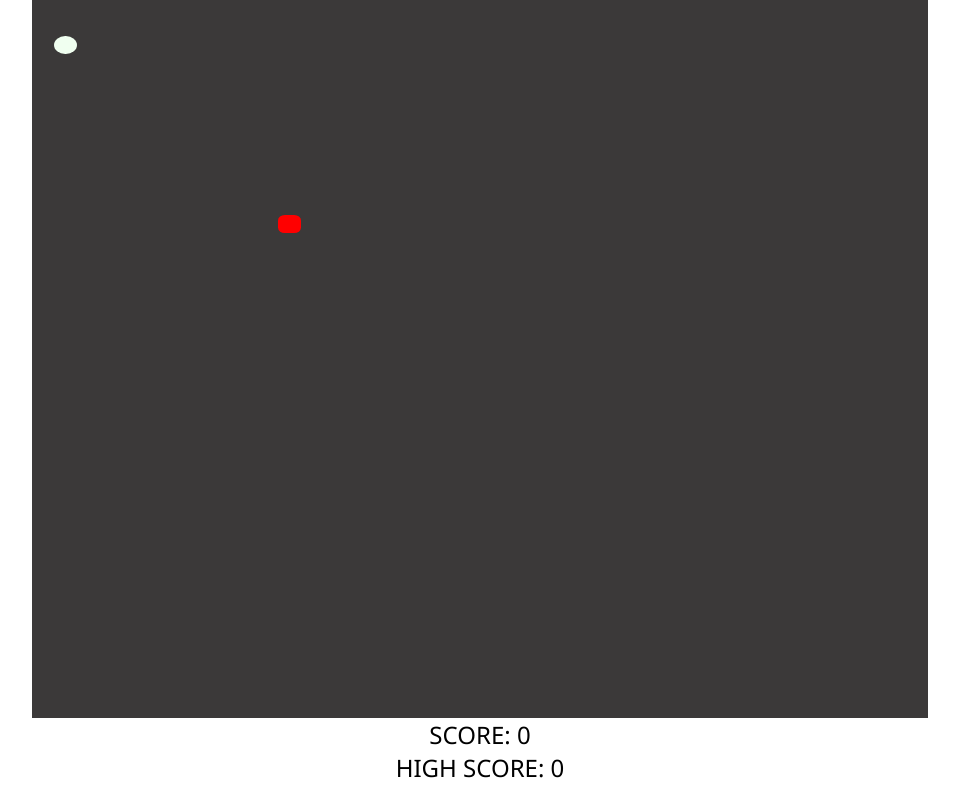
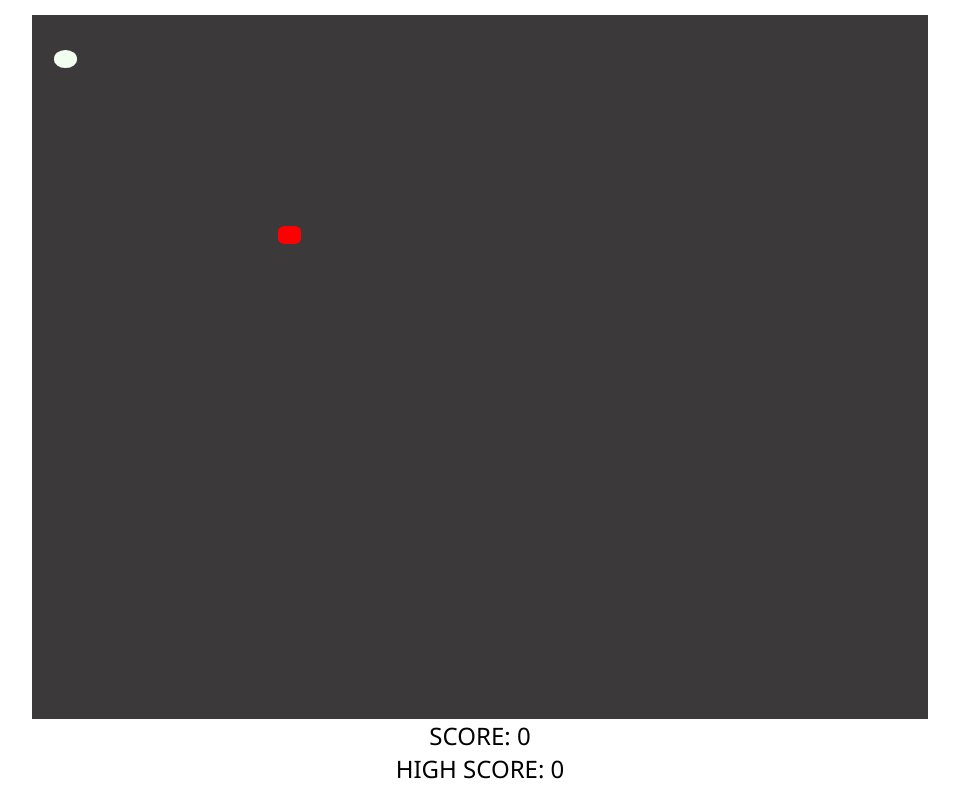
Before and after one commit to ArunPatel02/snake-game-ap02, a plain HTML site: page index.html in a window 1280 px wide. Shown: the whole page, without its empty margins (160-1119 px from the left). Drawn offline with Linux system fonts and the light colour scheme.

Commit message:
Update style.css

```diff
--- a/style.css
+++ b/style.css
@@ -5,7 +5,7 @@
 
 .container{
     width: 100vw;
-    height: 98vh;
+    height: 100vh;
     display: flex;
     flex-direction: column;
     align-items: center;
@@ -14,7 +14,7 @@
 
 #board{
     width: 70vw;
-    height: 90vh;
+    height: 88vh;
     min-width: 360px;
     min-height: 500px;
     background: rgb(59, 57, 57);
```
